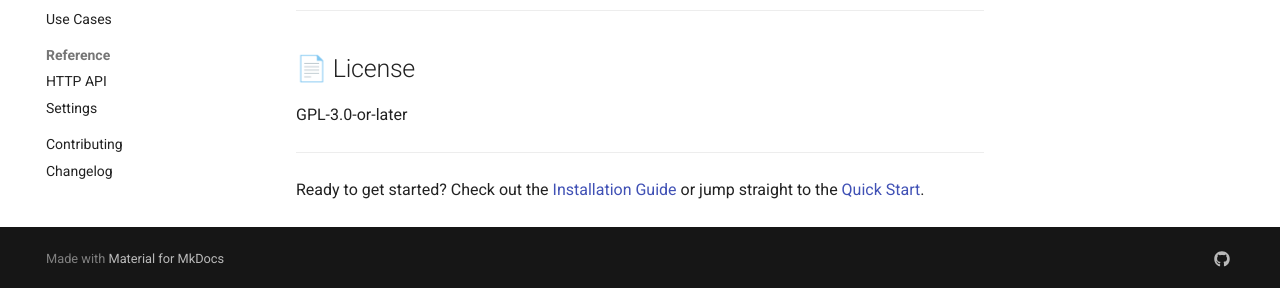
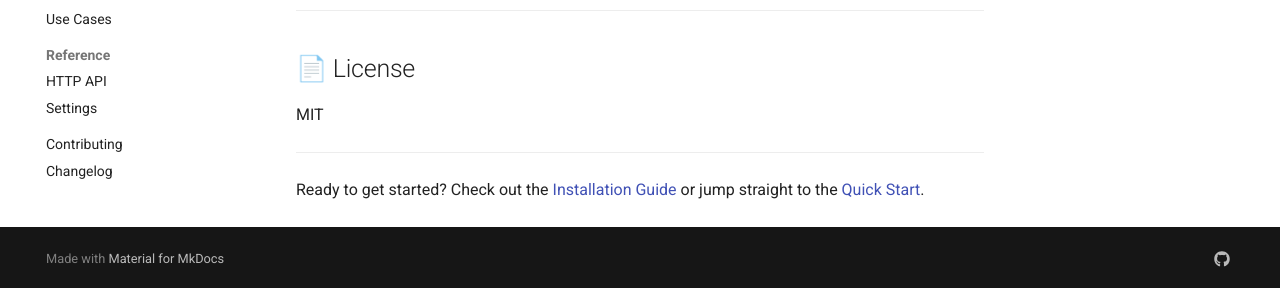
Before and after one commit to 7tg/django-admin-mcp, an MkDocs documentation site: the page built from docs/index.md, in a window 1280 px wide and 900 px high, scrolled down 1280 px. Shown: the part 609-897 px from the top of the window. Built offline with MkDocs 1.6.1 and Material for MkDocs 9.7.7, drawn with Linux system fonts in a browser that asks for light colours; comment, search, counter and statistics services are not loaded.

Commit message:
Change license from GPL-3.0 to MIT

```diff
--- a/docs/index.md
+++ b/docs/index.md
@@ -66,7 +66,7 @@ Agent: [calls update_article with id=42, data={"published": true}]
 
 ## 📄 License
 
-GPL-3.0-or-later
+MIT
 
 ---
 
--- a/pyproject.toml
+++ b/pyproject.toml
@@ -8,7 +8,7 @@
 description = "Django admin MCP integration - expose Django admin models to MCP clients"
 readme = "README.md"
 requires-python = ">=3.10"
-license = "GPL-3.0-or-later"
+license = "MIT"
 authors = [
     {name = "Barbaros Goren", email = "gorenbarbaros@gmail.com"}
 ]
--- a/setup.py
+++ b/setup.py
@@ -30,7 +30,7 @@ setup(
         "pydantic>=2.0",
     ],
     python_requires=">=3.10",
-    license="GPL-3.0-or-later",
+    license="MIT",
     keywords=[
         "django",
         "admin",
```
Also changed, not shown: README.md (+1 -1 lines), 1 other file.
